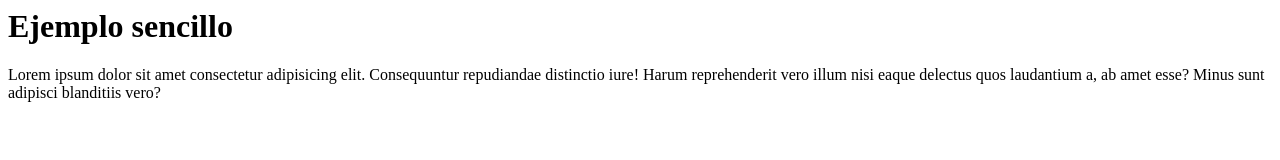
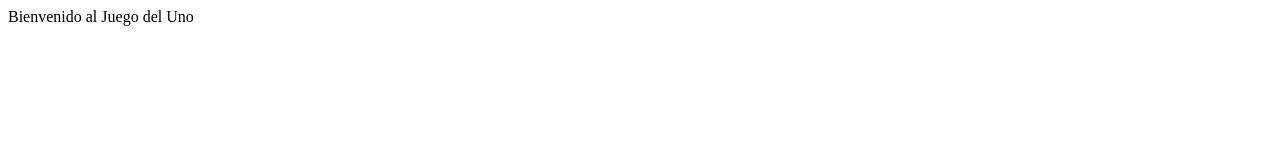
Before and after one commit to jgallud/uno, a plain HTML site: page index.html in a window 1280 px wide. Drawn offline with Linux system fonts and the light colour scheme.

Commit message:
pagina html

```diff
--- a/index.html
+++ b/index.html
@@ -1,9 +1,8 @@
 <html>
     <head>
-        <title>Trabajo de la asignatura</title>
+        <title>El juego del Uno</title>
     </head>
     <body>
-        <h1>Ejemplo sencillo</h1>
-        <p>Lorem ipsum dolor sit amet consectetur adipisicing elit. Consequuntur repudiandae distinctio iure! Harum reprehenderit vero illum nisi eaque delectus quos laudantium a, ab amet esse? Minus sunt adipisci blanditiis vero?</p>
+        Bienvenido al Juego del Uno
     </body>
 </html>
```
